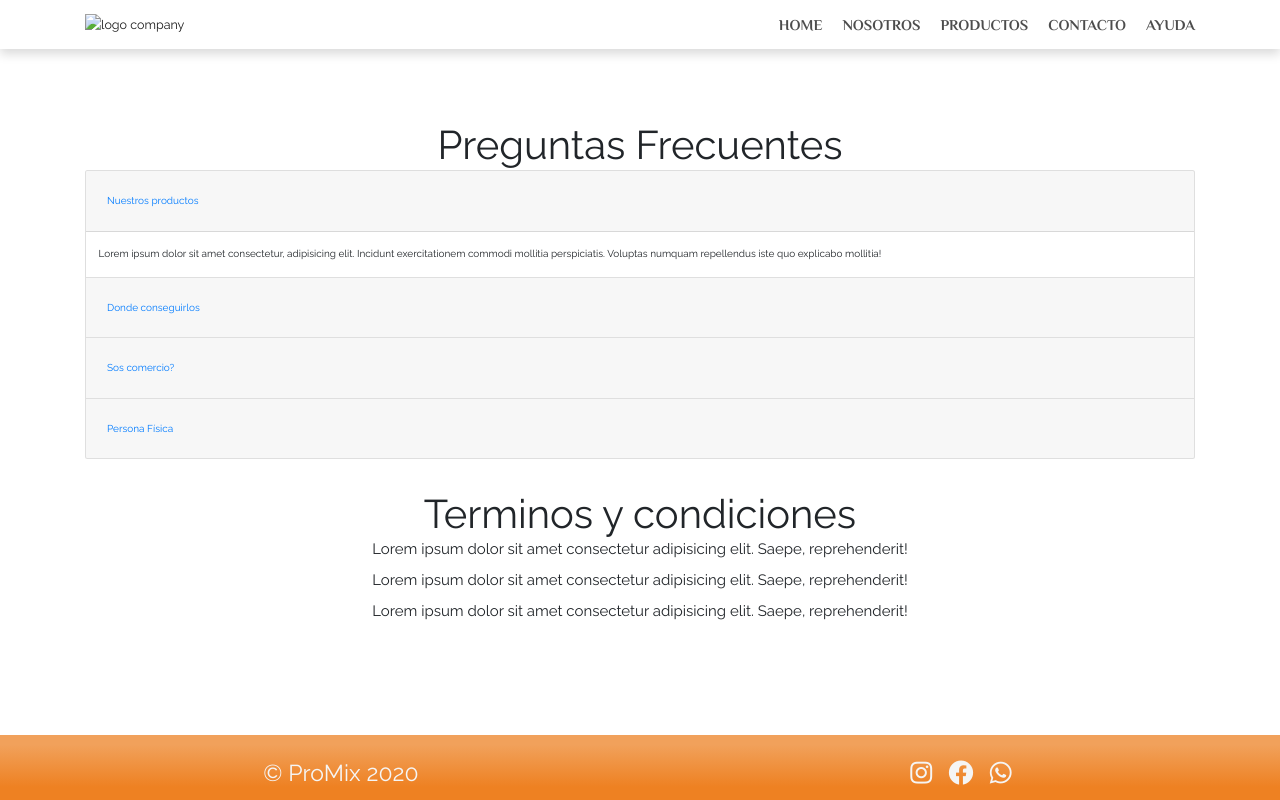
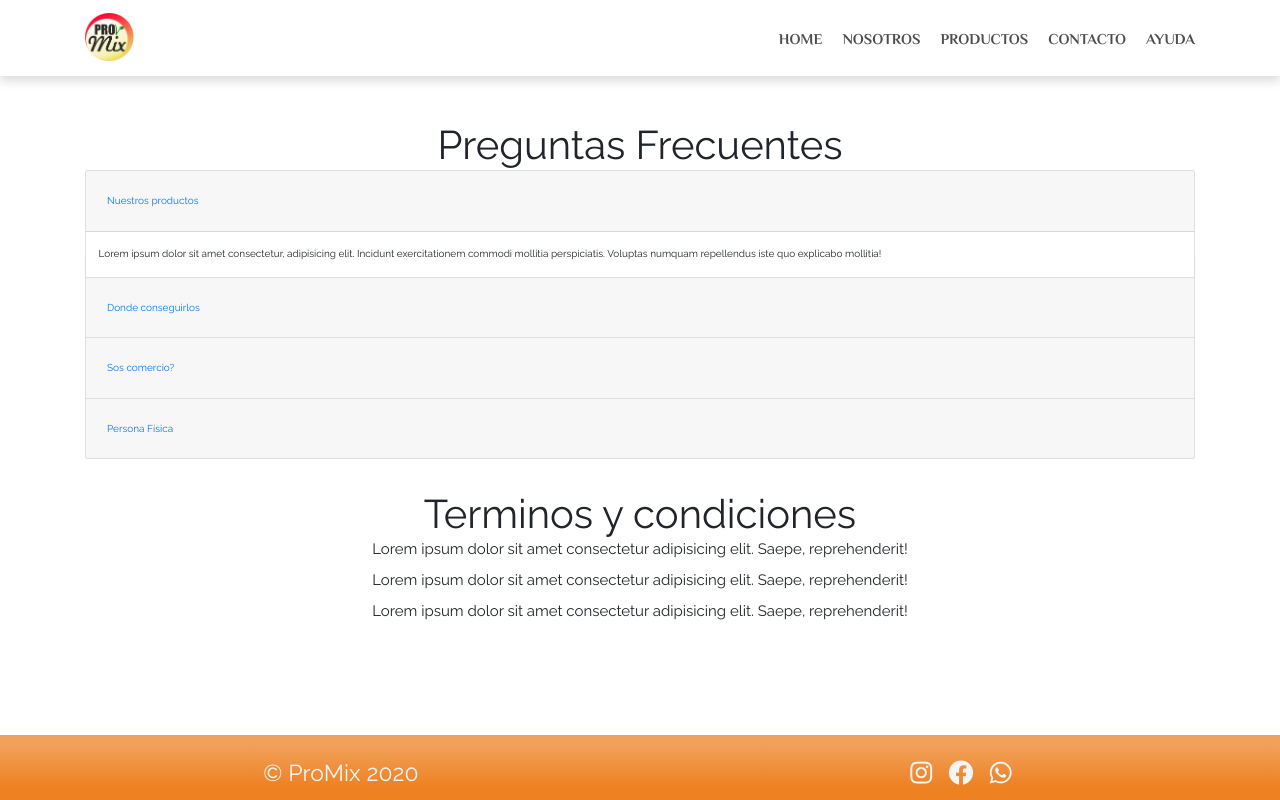
Before and after one commit to mabhyHs/proyecto-coder-promix, a plain HTML site: page html/ayuda.html in a window 1280 px wide. Drawn offline with nearby package versions, Linux system fonts and the light colour scheme; files that its build step writes are made by us from their sources; the site is published under a folder, as on GitHub Pages, so addresses that start at the root find nothing; a script that the page names is missing.

Commit message:
fixing logo path

```diff
--- a/html/ayuda.html
+++ b/html/ayuda.html
@@ -28,7 +28,7 @@
     <header>
         <nav class="navbar navbar-expand-lg navbar-light fixed-top py-3" id="mainNav">
             <div class="container">
-                <a class="navbar-brand logo" href="../index.html"><img class="company-logo" src="/Asset/logopx.png" alt="logo company"></a>
+                <a class="navbar-brand logo" href="../index.html"><img class="company-logo" src="../Asset/logopx.png" alt="logo company"></a>
 
                 <button class="navbar-toggler navbar-toggler-right" type="button" data-toggle="collapse" data-target="#navbarResponsive" aria-controls="navbarResponsive" aria-expanded="false" aria-label="Toggle navigation"><span class="navbar-toggler-icon"></span></button>
                 <div class="collapse navbar-collapse" id="navbarResponsive">
```
Also changed, not shown: html/contacto.html (+1 -1 lines), html/nosotros.html (+1 -1 lines).
